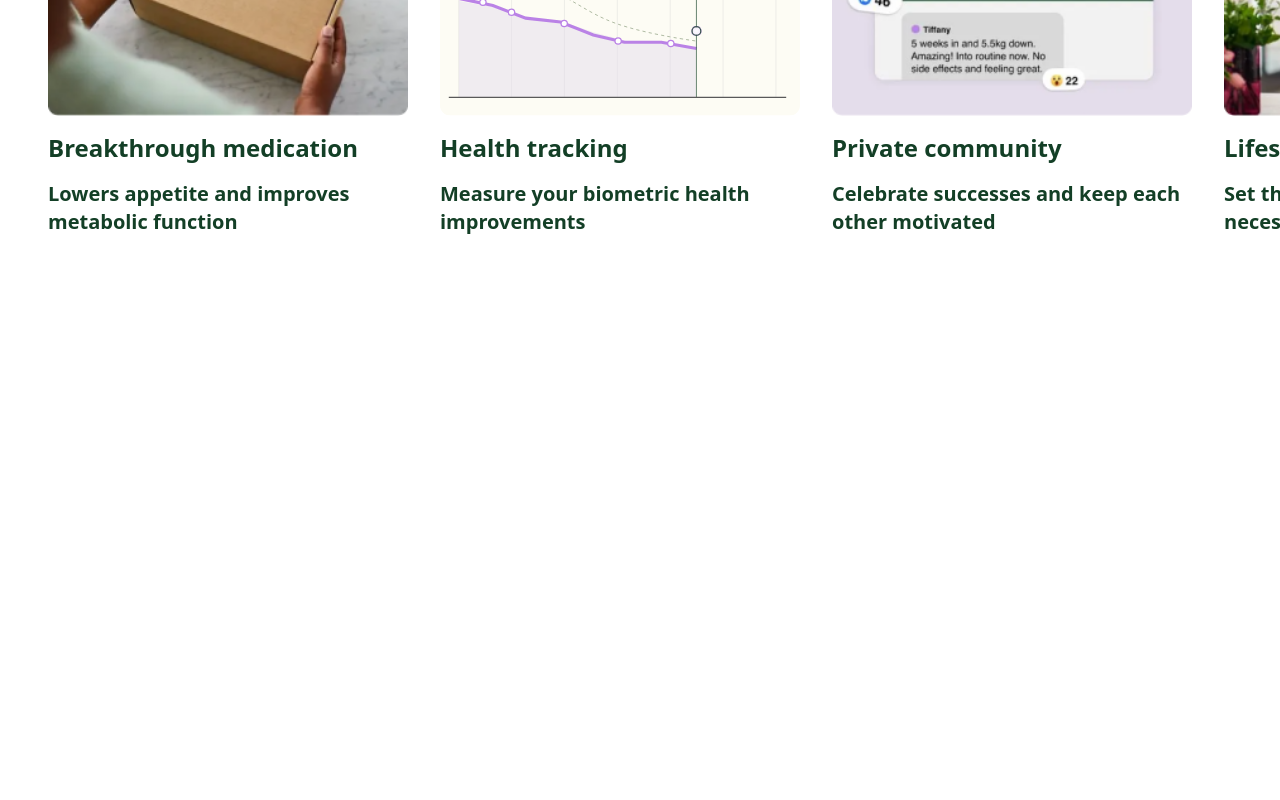
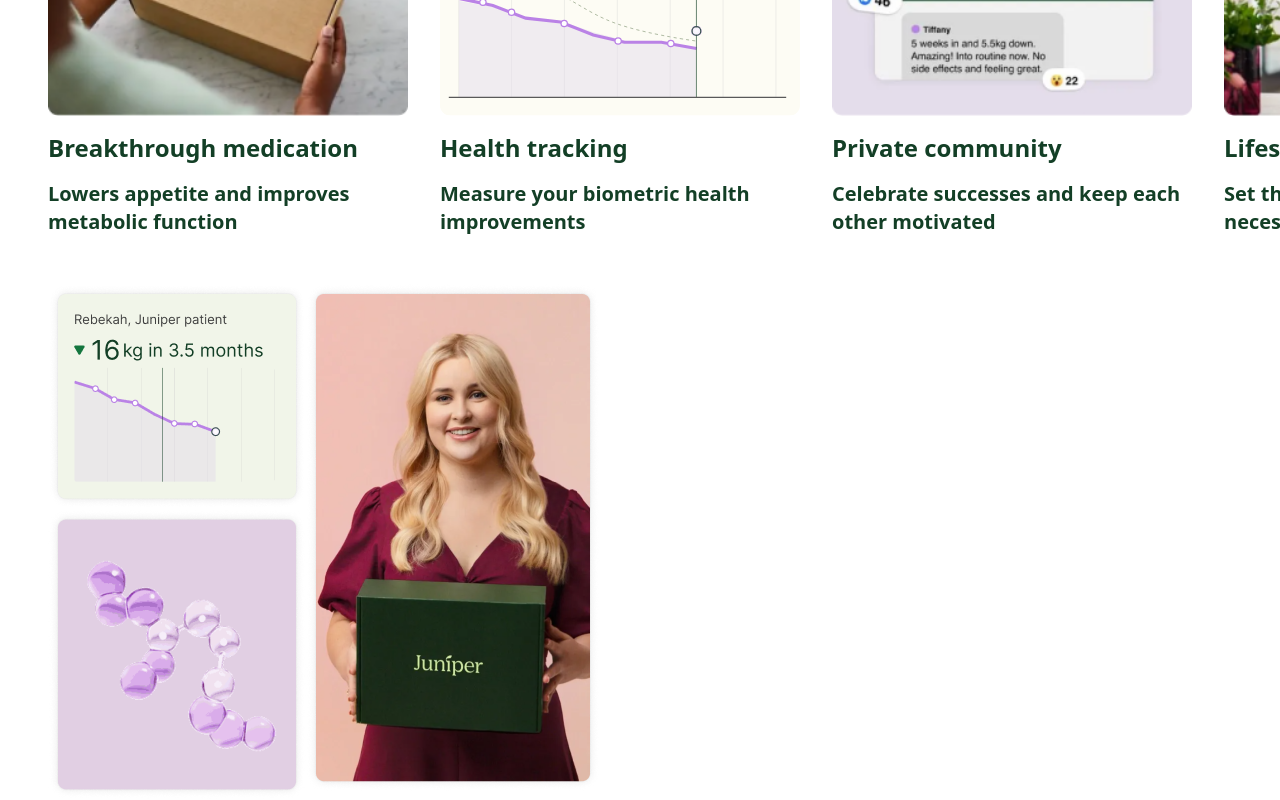
Before and after one commit to SylvanoJonnyW/juniper, a React (Vite) app: page / in a window 1280 px wide. Shown: the part 2258-3058 px from the top of the page. Before the commit the page ends 2494 px from the top, so only its background shows below. Built offline with nearby package versions, Linux system fonts and the light colour scheme.

Commit message:
creating hero image section

```diff
--- a/src/App.jsx
+++ b/src/App.jsx
@@ -7,6 +7,7 @@
 import RatingCard from './components/RatingCard';
 import TrustPilotRating from './components/TrustPilotRating';
 import UserTestimonial from './components/UserTestimonial';
+import Heroimg from './components/HeroImg';
 import { profile } from './peopleProfile';
 import { user } from './userProfile';
 import { post } from './blogPost';
@@ -105,13 +106,14 @@
           )
         )}
       </div>
-      <div className='flex gap-8'>
+      <div className='flex gap-8 mb-12'>
         {post.map(({id, img, heading, title}) => (
           <div key={id}>
             <BlogPost img={img} heading={heading} title={title} />
           </div>
         ))}
       </div>
+      <Heroimg />
     </>
   );
 }
--- /dev/null
+++ b/src/components/HeroImg.jsx
@@ -0,0 +1,25 @@
+export default function Heroimg() {
+  return (
+    <>
+      <div className="flex">
+        <div>
+          <div>
+            <img
+              src="/hero-juniper-indicator.png"
+              alt="Juniper stats indicator of weightloss"
+            />
+          </div>
+          <div>
+            <img src="/hero-juniper-component.png" alt="Pink Molecule" />
+          </div>
+        </div>
+        <div>
+          <img
+            src="/hero-juniper-face.png"
+            alt="Juniper Brand Amabasador holding Juniper Program Package"
+          />
+        </div>
+      </div>
+    </>
+  );
+}
```
